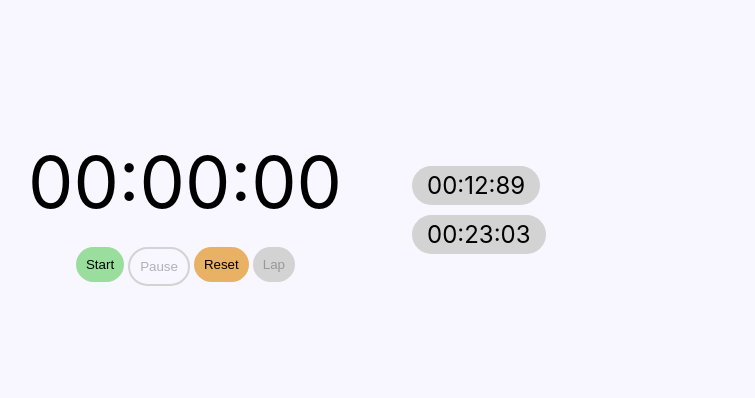
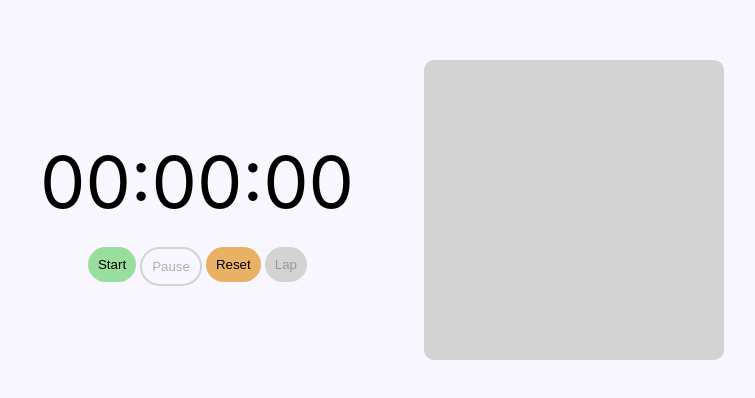
Before and after one commit to Shopify/eng-intern-assessment-react, a React app: page / in a window 1280 px wide. Shown: the part 150-548 px from the top of the page, without its empty margins (268-1023 px from the left). Built offline with nearby package versions, Linux system fonts and the light colour scheme.

Commit message:
refactor lap table into stopwatch

```diff
--- a/src/App.tsx
+++ b/src/App.tsx
@@ -1,50 +1,10 @@
-import React, { useState } from "react";
+import React from "react";
 import StopWatch from "./StopWatch";
 
 export default function App() {
-  const [lapTimes, setLapTimes] = useState<string[]>(["00:12:89", "00:23:03"]);
   return (
-    <div
-      style={{
-        display: "flex",
-        height: "90vh",
-        width: "100vw",
-        flexDirection: "row",
-        justifyContent: "center",
-        alignItems: "center",
-      }}
-    >
-      <StopWatch
-        addLap={(lap) => setLapTimes([lap, ...lapTimes])}
-        clearLaps={() => setLapTimes([])}
-      />
-      <div
-        id="lap-list"
-        style={{
-          display: "flex",
-          flex: 1,
-          flexDirection: "column",
-          marginLeft: 50,
-          fontSize: 24,
-          fontFamily: "Inter",
-        }}
-      >
-        {lapTimes.map((lap, index) => (
-          <div key={index} style={{ marginBlock: 10 }}>
-            <div
-              style={{
-                display: "inline",
-                paddingBlock: 5,
-                paddingInline: 15,
-                borderRadius: 100,
-                backgroundColor: "lightgrey",
-              }}
-            >
-              {lap}
-            </div>
-          </div>
-        ))}
-      </div>
+    <div>
+      <StopWatch />
     </div>
   );
 }
--- a/src/StopWatch.tsx
+++ b/src/StopWatch.tsx
@@ -1,17 +1,21 @@
-import React, { useState, useEffect } from "react";
+import React, { useState } from "react";
 import StopWatchButton from "./StopWatchButton";
 
-type StopWatchProps = {
-  /** add laptime to table */
-  addLap: (lapTime: string) => void;
-  /** remove all saved times */
-  clearLaps: () => void;
-};
-export default function StopWatch({ addLap, clearLaps }: StopWatchProps) {
+export default function StopWatch() {
+  // stopwatch context
   const [elapsed, setElapsed] = useState(0); // elapsed time in milliseconds
   const [intervalId, setIntervalId] = useState<NodeJS.Timer>();
   const [isRunning, setIsRunning] = useState(false);
   const [isPaused, setIsPaused] = useState(false);
+
+  // lap table context
+  const [lapTimes, setLapTimes] = useState<string[]>([]);
+  function addLap(LapTime: string) {
+    setLapTimes([LapTime, ...lapTimes]);
+  }
+  function clearLaps() {
+    setLapTimes([]);
+  }
 
   // returns string respresentations of elapsed time
   function getMillis(time: number) {
@@ -73,7 +77,16 @@ export default function StopWatch({ addLap, clearLaps }: StopWatchProps) {
     <div
       style={{
         display: "flex",
-        flex: 1,
+        height: "90vh",
+        width: "100vw",
+        flexDirection: "row",
+        justifyContent: "center",
+        alignItems: "center",
+      }}
+    >
+      <div
+        style={{
+          display: "flex",
           flexDirection: "column",
           alignItems: "flex-end",
           padding: 15,
@@ -93,6 +106,10 @@ export default function StopWatch({ addLap, clearLaps }: StopWatchProps) {
             marginRight: 50,
           }}
         >
+          {/*
+          start button initiates a 10ms interval that updates the elapsed time
+          stop button clears the interval and resets the elapsed time
+          */}
           <StopWatchButton
             type={isRunning ? "Stop" : "Start"}
             onClick={isRunning ? stop : start}
@@ -101,6 +118,10 @@ export default function StopWatch({ addLap, clearLaps }: StopWatchProps) {
               backgroundColor: isRunning ? "#DE9999" : "#99DE9C",
             }}
           />
+          {/*
+          pause button clears the interval without resetting the elapsed time
+          resume button starts a new interval with the elapsed time at pause
+          */}
           <StopWatchButton
             type={isPaused ? "Resume" : "Pause"}
             onClick={isPaused ? resume : pause}
@@ -112,11 +133,17 @@ export default function StopWatch({ addLap, clearLaps }: StopWatchProps) {
               backgroundColor: "#F8F6FF",
             }}
           />
+          {/*
+          reset button clears the interval, sets elapsed time to 0, and clears lap table
+          */}
           <StopWatchButton
             type="Reset"
             onClick={reset}
             style={{ padding: 10, backgroundColor: "#E8B163" }}
           />
+          {/*
+          lap button adds the current elapsed time in string format to the lap table
+          */}
           <StopWatchButton
             type="Lap"
             disabled={!isRunning}
@@ -125,5 +152,38 @@ export default function StopWatch({ addLap, clearLaps }: StopWatchProps) {
           />
         </div>
       </div>
+      <div
+        data-testid="lap-list"
+        style={{
+          display: "flex",
+          flexDirection: "column",
+          alignItems: "center",
+          flex: 1,
+          maxWidth: 300,
+          height: 300,
+          overflowY: "scroll",
+          borderRadius: 10,
+          backgroundColor: "lightgrey",
+          marginLeft: 50,
+          fontSize: 24,
+          fontFamily: "Inter",
+        }}
+      >
+        {lapTimes.map((lap, index) => (
+          <div key={index} style={{ marginBlock: 10 }}>
+            <div
+              style={{
+                paddingBlock: 5,
+                paddingInline: 50,
+                borderRadius: 15,
+                backgroundColor: "#F8F6FF",
+              }}
+            >
+              {lap}
+            </div>
+          </div>
+        ))}
+      </div>
+    </div>
   );
 }
```
Lines whose indentation alone changed are shown as unchanged.
